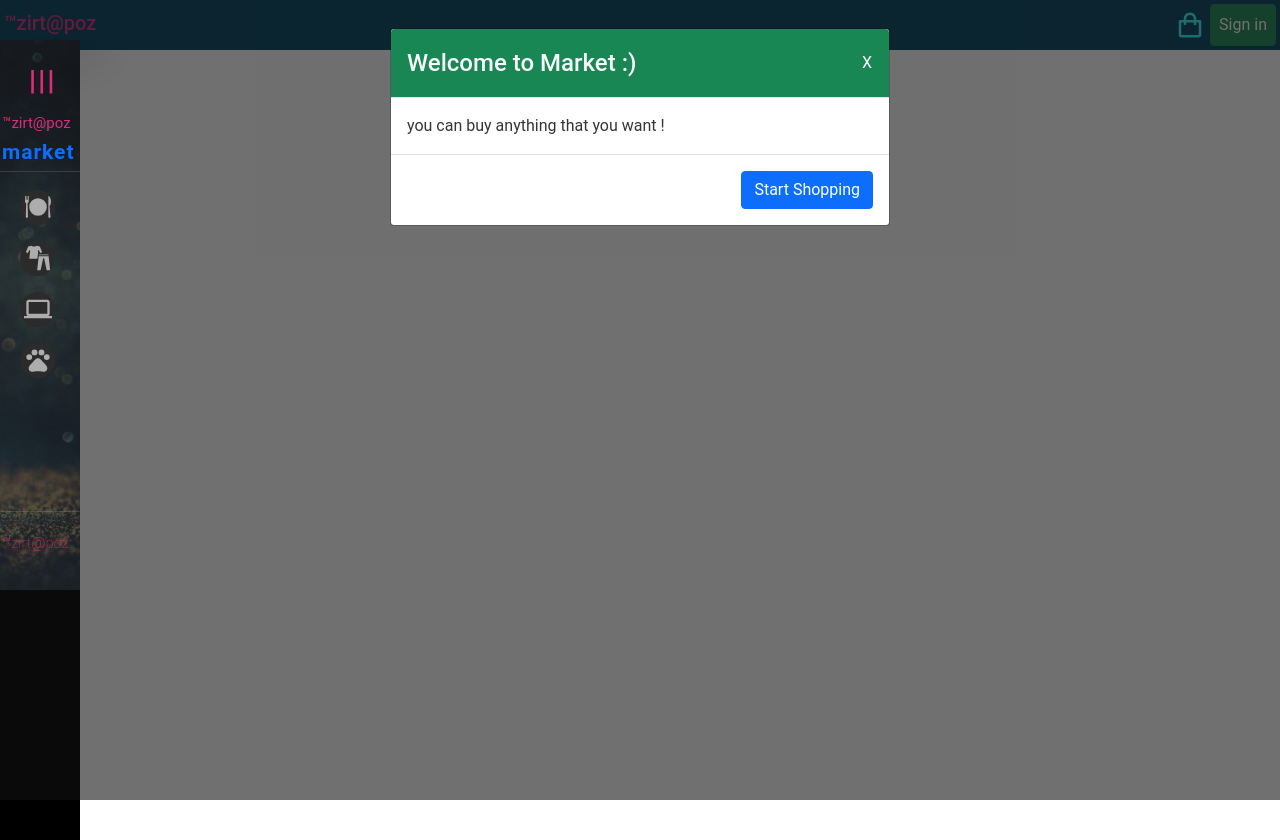
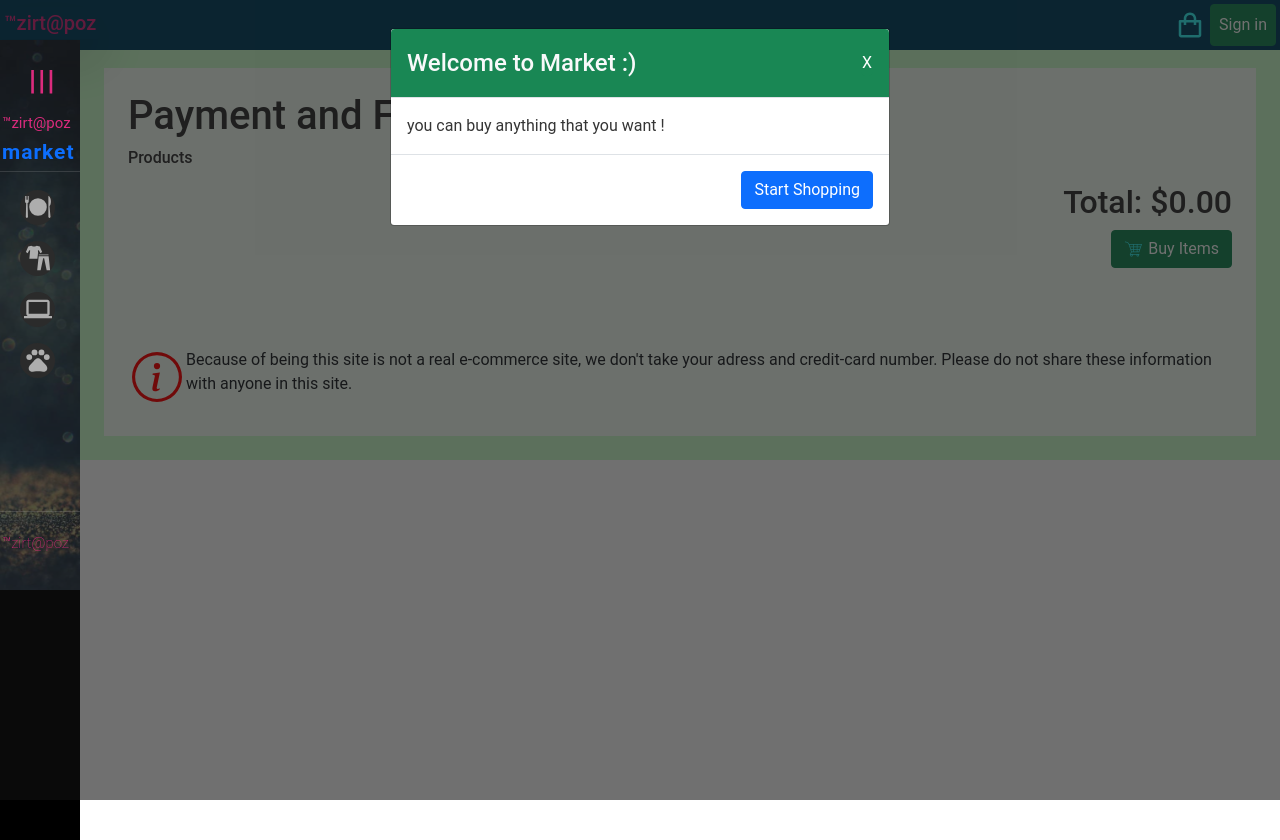
Before and after one commit to gorkmbs/marketPlace-Frontend-React-Redux, a React (Create React App) app: page /finish-shopping in a window 1280 px wide. Built offline with nearby package versions, Linux system fonts and the light colour scheme.

Commit message:
payment page

```diff
--- a/package.json
+++ b/package.json
@@ -1,6 +1,6 @@
 {
   "name": "market-tamzirtapoz",
-  "version": "0.4.13",
+  "version": "0.7.21",
   "description": "Market place for tamzirtapoz page (e-commerce)",
   "author": "@tamzirtapoz Görkem Buğra Saraç",
   "private": true,
--- a/src/App.js
+++ b/src/App.js
@@ -21,6 +21,7 @@ import AddCategory from "./components/AddCategory";
 import BagItems from "./components/BagItems";
 import CategoryProduct from "./components/CategoryProduct";
 import ProductPage from "./components/ProductPage";
+import FinishPayment from "./components/FinishPayment";
 
 const rootReducer = combineReducers({
   site: reducerForSite,
@@ -129,6 +130,9 @@ function App() {
                   <Route path="/product/:id">
                     <ProductPage />
                   </Route>
+                  <Route path="/finish-shopping">
+                    <FinishPayment />
+                  </Route>
                 </Switch>
               </div>
             </div>
--- /dev/null
+++ b/src/components/FinishPayment.js
@@ -0,0 +1,81 @@
+import React from "react";
+import { connect } from "react-redux";
+import { GiShoppingCart } from "react-icons/gi";
+import { IconContext } from "react-icons";
+import { BsInfoCircle } from "react-icons/bs";
+
+const FinishPayment = ({ bagItems, screenWidth }) => {
+  return (
+    <>
+      <div
+        className="d-flex justify-content-center"
+        style={{ background: "rgba(0,255,0,0.2)" }}
+      >
+        <div
+          className="m-4 p-4"
+          style={{ background: "rgba(255,255,255,0.8)" }}
+        >
+          <h1>Payment and Finishing</h1>
+          <h6>Products</h6>
+          <ol>
+            {bagItems.map((item) => {
+              return (
+                <li>
+                  {item.item.title}, count: {item.count}
+                </li>
+              );
+            })}
+          </ol>
+          <h2 className="text-end">
+            Total: $
+            {bagItems
+              .reduce((total, item) => {
+                total +=
+                  item.count *
+                  (((Number(item.item.price) * 100 +
+                    Number(item.item.priceDecimal)) *
+                    ((100 - Number(item.item.discountPercent)) / 100)) /
+                    100);
+
+                return total;
+              }, 0)
+              .toFixed(2)}
+          </h2>
+          <div className="d-flex justify-content-end">
+            <button className="btn btn-success">
+              <IconContext.Provider
+                value={{
+                  color: "rgb(53,244,244)",
+                  className: "global-class-name",
+                  size: "20px",
+                }}
+              >
+                <GiShoppingCart />
+              </IconContext.Provider>{" "}
+              Buy Items
+            </button>
+          </div>
+          <div style={{ height: "10vh" }}></div>
+          <div className="d-flex">
+            <div className="m-1 p-0">
+              <BsInfoCircle style={{ fontSize: "50px", color: "red" }} />
+            </div>
+            <p className="text-dark">
+              Because of being this site is not a real e-commerce site, we don't
+              take your adress and credit-card number. Please do not share these
+              information with anyone in this site.
+            </p>
+          </div>
+        </div>
+      </div>
+    </>
+  );
+};
+
+const mapStateToProps = (state) => {
+  const { screenWidth } = state.site;
+  const { bagItems } = state.bag;
+  return { screenWidth, bagItems };
+};
+
+export default connect(mapStateToProps)(FinishPayment);
```
